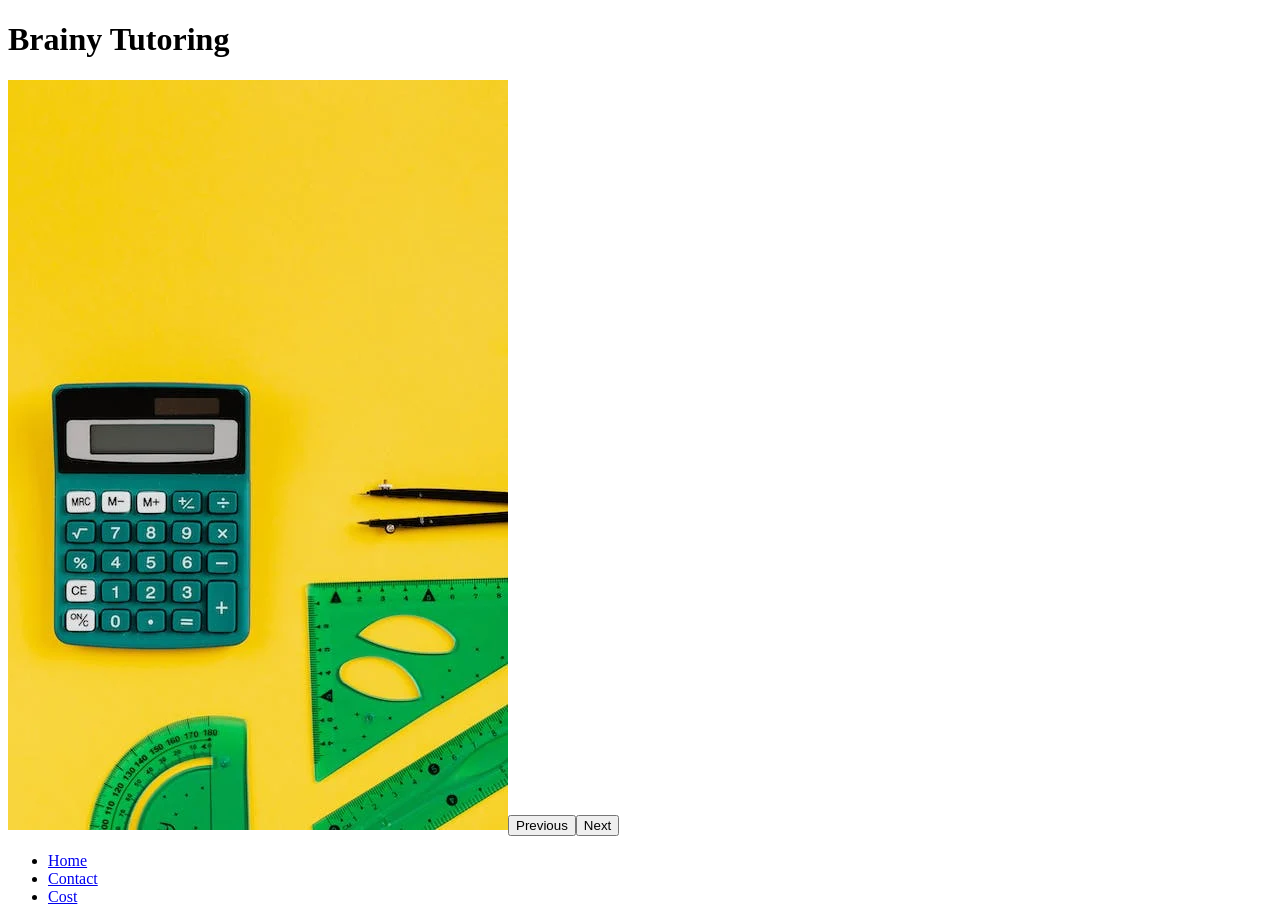
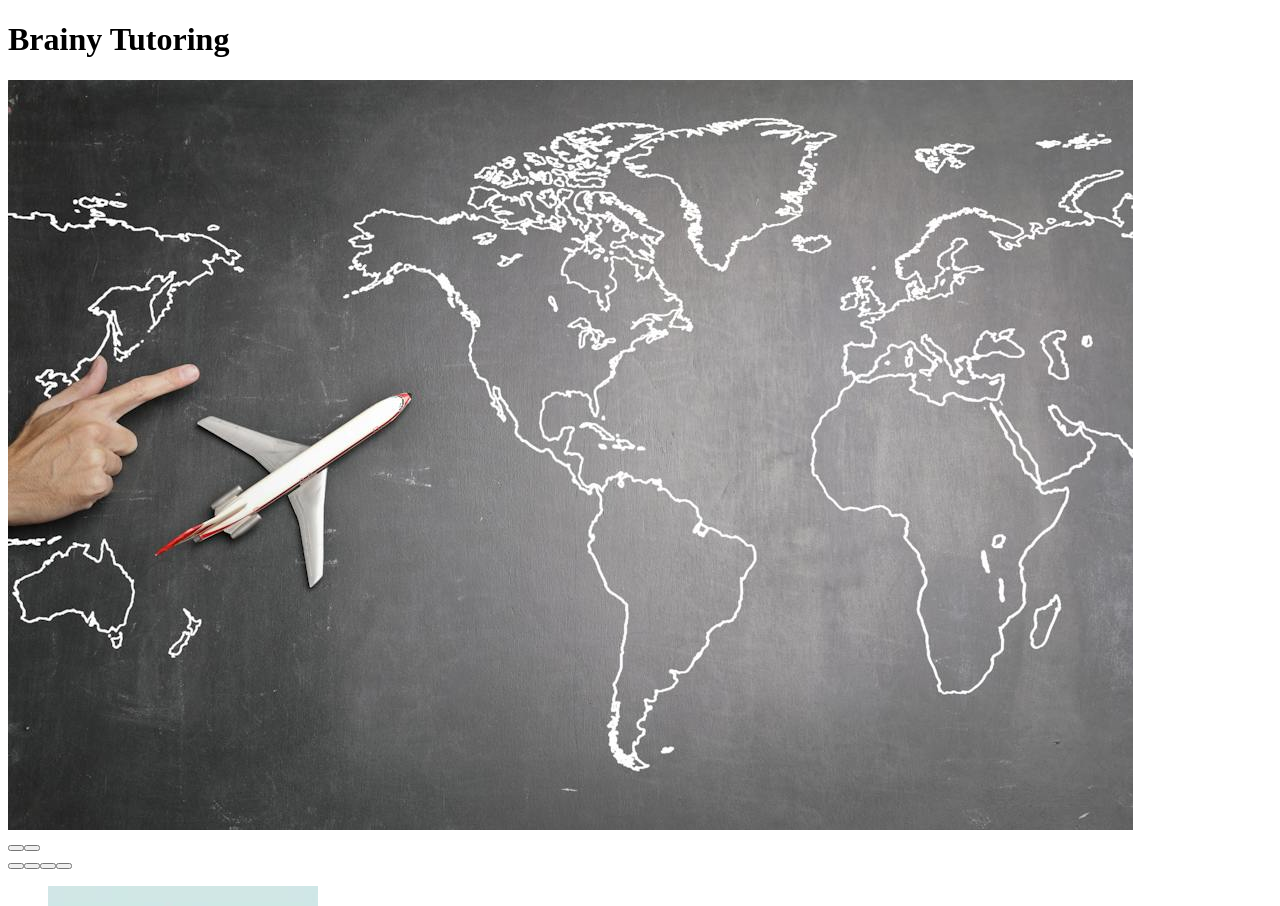
Before and after one commit to Rbustan0/BrainyTutoring, a React (Vite) app: page /about in a window 1280 px wide. Shown: the top 906 px of the page. Built offline with nearby package versions, Linux system fonts and the light colour scheme; the HTML template or start-up script is replaced by a standard one.

Commit message:
nav styling

```diff
--- a/src/components/Carousel.jsx
+++ b/src/components/Carousel.jsx
@@ -16,10 +16,38 @@ const Carousel = ({ images }) => {
   };
 
   return (
-    <div>
-      <img src={images[currentIndex]} alt="carousel" />
-      <button onClick={goPreviousImage}>Previous</button>
-      <button onClick={goNextImage}>Next</button>
+    <div className="w-full relative">
+      <div className="w-full h-96 relative">
+        <img
+          src={images[currentIndex]}
+          alt="carousel"
+          className="w-full h-full object-cover"
+          style={{
+            opacity: 1,
+            transition: "opacity 3s ease-in-out",
+          }}
+        />
+        <div className="absolute top-0 left-0 right-0 bottom-0 flex item-center justify-center">
+          <button
+            className="w-6 h-6 mx-1 rounded-full bg-gray-600 hover:bg-gray-800"
+            onClick={goPreviousImage}
+          ></button>
+          <button
+            className="w-6 h-6 mx-1 rounded-full bg-gray-600 hover:bg-gray-800"
+            onClick={goNextImage}></button>
+        </div>
+        <div className="absolute bottom-0 left-0 right-0 flex justify-center">
+          {images.map((_, index) => (
+            <button
+              key={index}
+              className={`w-2 h-2 mx-1 rounded-full ${
+                index === currentIndex ? "bg-gray-500" : "bg-gray-400"
+              }`}
+              onClick={() => setCurrentIndex(index)}
+            ></button>
+          ))}
+        </div>
+      </div>
     </div>
   );
 }
--- a/src/components/Headers.jsx
+++ b/src/components/Headers.jsx
@@ -4,7 +4,7 @@ import Carousel from './Carousel';
 const Headers = () => {
 
   const images = [
-    '/calcu.webp',
+    // '/calcu.webp',
     '/world.jpeg',
     '/coding.jpeg',
     '/robo.webp',
@@ -12,7 +12,7 @@ const Headers = () => {
   ];
 
   return (
-    <div>
+    <div className='bg-slate-300'>
       <h1>Brainy Tutoring</h1>
       <Carousel images={images} />
     </div>
--- a/src/components/Nav.jsx
+++ b/src/components/Nav.jsx
@@ -5,8 +5,11 @@ const Nav = () => {
   return (
     <Router>
       <div>
-        <nav>
-          <ul>
+        <nav className='bg-gray-400 p-4'>
+          <ul className='flex items-center justify-between'>
+            <a href='/'>
+              <img src='/brainey.png' alt='brainey logo' className='w-10 h-10' />
+            </a>
             <li>
               <Link to="/">Home</Link>
             </li>
--- a/src/pages/about.jsx
+++ b/src/pages/about.jsx
@@ -4,7 +4,7 @@ const About = () => {
   return (
     <div>
       <h1>About Us</h1>
-      <p>Welcome to Brainy Tutoring, your trusted partner in STEM education!</p>
+      <p>Welcome to Brainey Tutoring, your trusted partner in STEM education!</p>
       <h2>Our Achievements</h2>
       <ul>
         <li>Over 10 years of experience in providing high-quality STEM tutoring</li>
--- a/src/styles/index.css
+++ b/src/styles/index.css
@@ -2,7 +2,7 @@
 @tailwind components;
 @tailwind utilities;
 
-:root {
+/* :root {
   font-family: Inter, system-ui, Avenir, Helvetica, Arial, sans-serif;
   line-height: 1.5;
   font-weight: 400;
@@ -15,7 +15,7 @@
   text-rendering: optimizeLegibility;
   -webkit-font-smoothing: antialiased;
   -moz-osx-font-smoothing: grayscale;
-}
+} */
 
 /* a {
   font-weight: 500;
```
